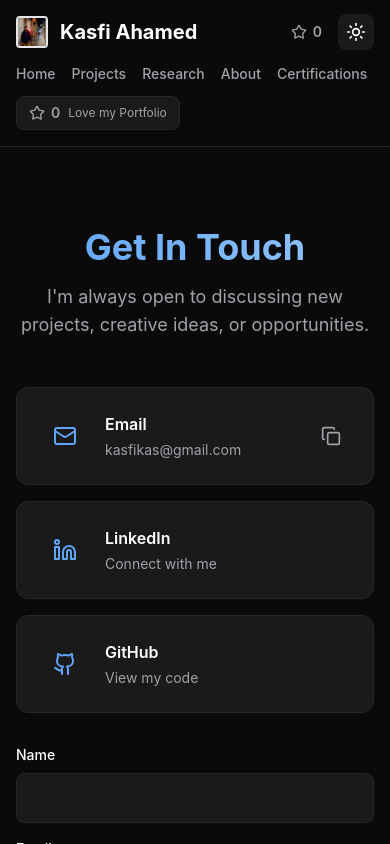
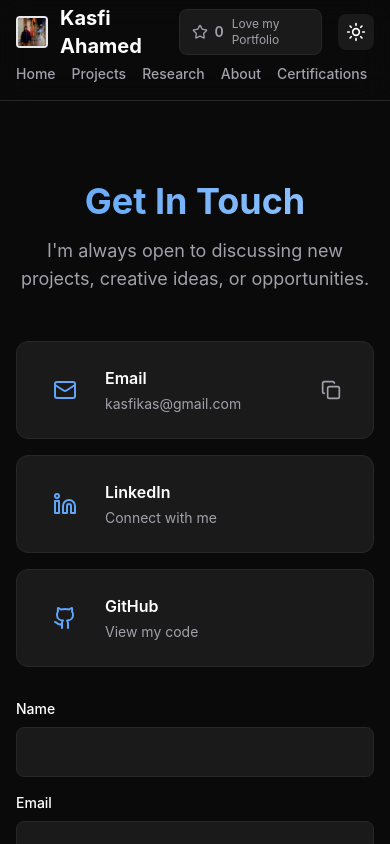
Before and after one commit to Kasfi-Ahamed/portfolio, a React (Vite) app: page /contact in a window 390 px wide. Shown: the top 844 px of the page. Built offline with nearby package versions, Linux system fonts and the light colour scheme.

Commit message:
Move Love my Portfolio button to header before theme toggle on mobile

```diff
--- a/src/components/Navbar.tsx
+++ b/src/components/Navbar.tsx
@@ -95,8 +95,9 @@ export function Navbar() {
               <StarButton />
               <span className="text-xs text-text-secondary">Love my Portfolio</span>
             </div>
-            <div className="md:hidden flex items-center gap-1.5">
+            <div className="md:hidden flex items-center gap-2 px-3 py-1.5 rounded-lg bg-background-secondary border border-border">
               <StarButton />
+              <span className="text-xs text-text-secondary">Love my Portfolio</span>
             </div>
             <ThemeToggle />
             <a
@@ -111,7 +112,7 @@ export function Navbar() {
         </div>
 
         {/* Mobile menu */}
-        <div className="md:hidden pb-4 space-y-3">
+        <div className="md:hidden pb-4">
           <div className="flex items-center gap-4 overflow-x-auto">
             {navLinks.map((link) => (
                 <Link
@@ -130,10 +131,6 @@ export function Navbar() {
               </Link>
             ))}
           </div>
-          <div className="flex items-center gap-2 px-3 py-1.5 rounded-lg bg-background-secondary border border-border w-fit">
-            <StarButton />
-            <span className="text-xs text-text-secondary">Love my Portfolio</span>
-          </div>
         </div>
       </div>
     </motion.nav>
```
